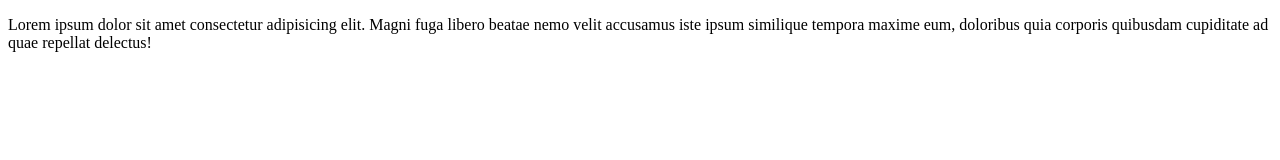
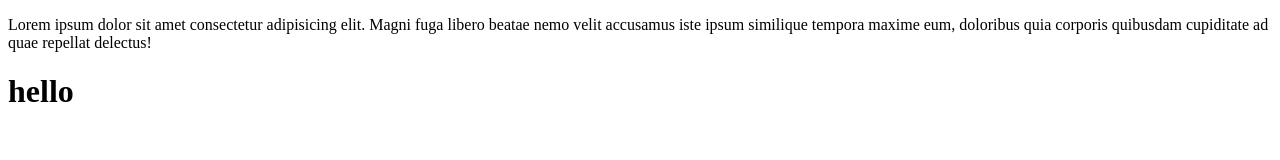
Before and after one commit to dsfeb2023nazim/git-learn, a plain HTML site: page index.html in a window 1280 px wide. Drawn offline with Linux system fonts and the light colour scheme.

Commit message:
added more codes in another brach

```diff
--- a/index.html
+++ b/index.html
@@ -9,5 +9,8 @@
     <p>
         Lorem ipsum dolor sit amet consectetur adipisicing elit. Magni fuga libero beatae nemo velit accusamus iste ipsum similique tempora maxime eum, doloribus quia corporis quibusdam cupiditate ad quae repellat delectus!
     </p>
+    <div>
+        <span><h1>hello</h1></span>
+    </div>
 </body>
 </html>
```
